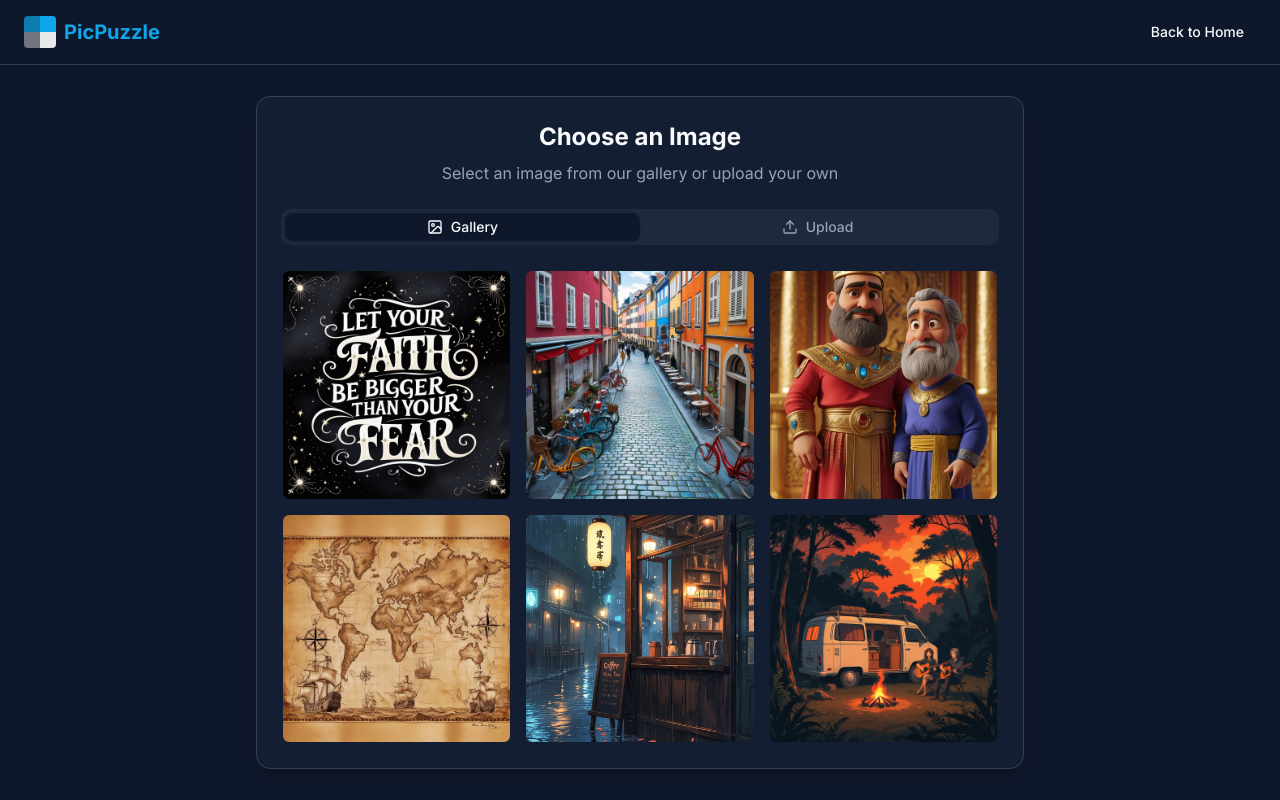
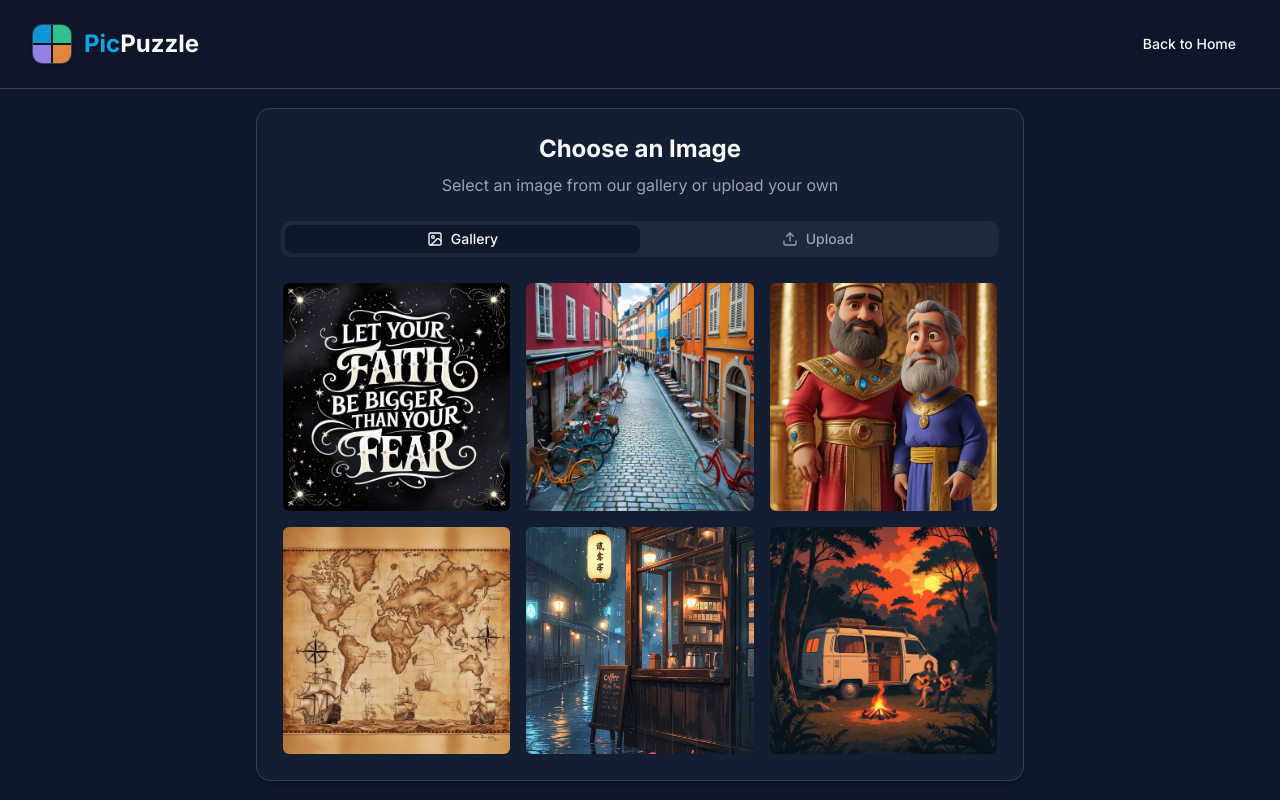
Before and after one commit to farukkandemir/pic-puzzle, a Next.js app: page /game in a window 1280 px wide. Built offline with nearby package versions, Linux system fonts and the light colour scheme.

Commit message:
Refactor header and logo components for consistency
- Extract logo and name into a reusable LogoAndName component
- Update home page and game page headers to use new LogoAndName component
- Simplify header markup and improve code reusability
- Maintain existing styling and visual design

```diff
--- a/app/game/page.tsx
+++ b/app/game/page.tsx
@@ -12,6 +12,7 @@ import { GameState, PuzzleGrid, GameStats } from "@/lib/types";
 import { createPuzzleGrid, shufflePuzzle } from "@/lib/utils";
 import { toast } from "sonner";
 import { GridSize } from "@/components/ImageUploader";
+import LogoAndName from "@/components/LogoAndName";
 
 // Generate a low quality placeholder image
 const generatePlaceholder = (imageUrl: string): Promise<string> => {
@@ -269,17 +270,9 @@ export default function GamePage() {
   return (
     <div className="min-h-screen flex flex-col">
       {/* Header */}
-      <header className="border-b py-4 px-6 flex items-center justify-between">
+      <header className="w-full py-6 px-4 sm:px-6 lg:px-8 flex justify-between items-center backdrop-blur-sm bg-background/80 sticky top-0 z-10 border-b border-border">
         <Link href="/" className="flex items-center gap-2">
-          <div className="relative w-8 h-8 overflow-hidden rounded">
-            <div className="grid grid-cols-2 grid-rows-2 w-full h-full">
-              <div className="bg-primary/70"></div>
-              <div className="bg-primary"></div>
-              <div className="bg-primary-foreground/40"></div>
-              <div className="bg-primary-foreground/90"></div>
-            </div>
-          </div>
-          <h1 className="text-xl font-bold text-primary">PicPuzzle</h1>
+          <LogoAndName />
         </Link>
         <Button variant="ghost" size="sm" asChild>
           <Link href="/">Back to Home</Link>
--- a/app/page.tsx
+++ b/app/page.tsx
@@ -13,23 +13,12 @@ import {
   Clock,
   Info,
 } from "lucide-react";
+import LogoAndName from "@/components/LogoAndName";
 
 const Header = () => {
   return (
     <header className="w-full py-6 px-4 sm:px-6 lg:px-8 flex justify-between items-center backdrop-blur-sm bg-background/80 sticky top-0 z-10 border-b border-border">
-      <div className="flex items-center gap-3">
-        <div className="relative w-10 h-10 bg-background/90 rounded-lg overflow-hidden shadow-md border border-border">
-          <div className="absolute inset-0 grid grid-cols-2 grid-rows-2 gap-0.5">
-            <div className="bg-primary/90 hover:bg-primary transition-colors duration-300"></div>
-            <div className="bg-accent/90 hover:bg-accent transition-colors duration-300"></div>
-            <div className="bg-secondary/90 hover:bg-secondary transition-colors duration-300"></div>
-            <div className="bg-chart-2/90 hover:bg-chart-2 transition-colors duration-300"></div>
-          </div>
-        </div>
-        <h1 className="text-2xl font-bold text-foreground">
-          <span className="text-primary">Pic</span>Puzzle
-        </h1>
-      </div>
+      <LogoAndName />
       <nav className="hidden md:flex gap-8">
         <a
           href="#features"
@@ -67,14 +56,13 @@ const HeroSection = () => {
             puzzles, and challenge yourself or friends to solve them.
           </p>
           <div className="flex flex-col sm:flex-row gap-5">
-            <Link href="/game">
-              <Button
-                size="lg"
-                className="text-base px-8 py-6 shadow-md bg-primary text-primary-foreground hover:bg-primary/90 cursor-pointer"
-              >
-                Start Playing
-              </Button>
-            </Link>
+            <Button
+              size="lg"
+              className="text-base px-8 py-6 shadow-md bg-primary text-primary-foreground hover:bg-primary/90 "
+              asChild
+            >
+              <Link href="/game">Start Playing</Link>
+            </Button>
             <Button
               variant="outline"
               size="lg"
--- a/components/GridSizeSelector.tsx
+++ b/components/GridSizeSelector.tsx
@@ -1,6 +1,5 @@
 "use client";
 
-import { useState } from "react";
 import { cn } from "@/lib/utils";
 
 type GridSize = 3 | 4 | 5 | 6;
--- /dev/null
+++ b/components/LogoAndName.tsx
@@ -0,0 +1,21 @@
+import React from "react";
+
+const LogoAndName = () => {
+  return (
+    <div className="flex items-center gap-3">
+      <div className="relative w-10 h-10 bg-background/90 rounded-lg overflow-hidden shadow-md border border-border">
+        <div className="absolute inset-0 grid grid-cols-2 grid-rows-2 gap-0.5">
+          <div className="bg-primary/90 hover:bg-primary transition-colors duration-300"></div>
+          <div className="bg-accent/90 hover:bg-accent transition-colors duration-300"></div>
+          <div className="bg-secondary/90 hover:bg-secondary transition-colors duration-300"></div>
+          <div className="bg-chart-2/90 hover:bg-chart-2 transition-colors duration-300"></div>
+        </div>
+      </div>
+      <h1 className="text-2xl font-bold text-foreground">
+        <span className="text-primary">Pic</span>Puzzle
+      </h1>
+    </div>
+  );
+};
+
+export default LogoAndName;
```
